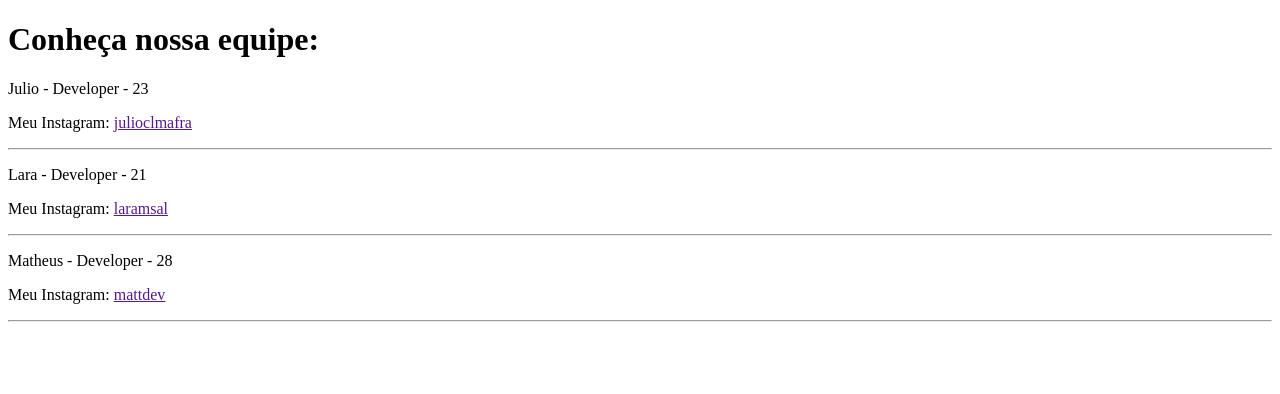
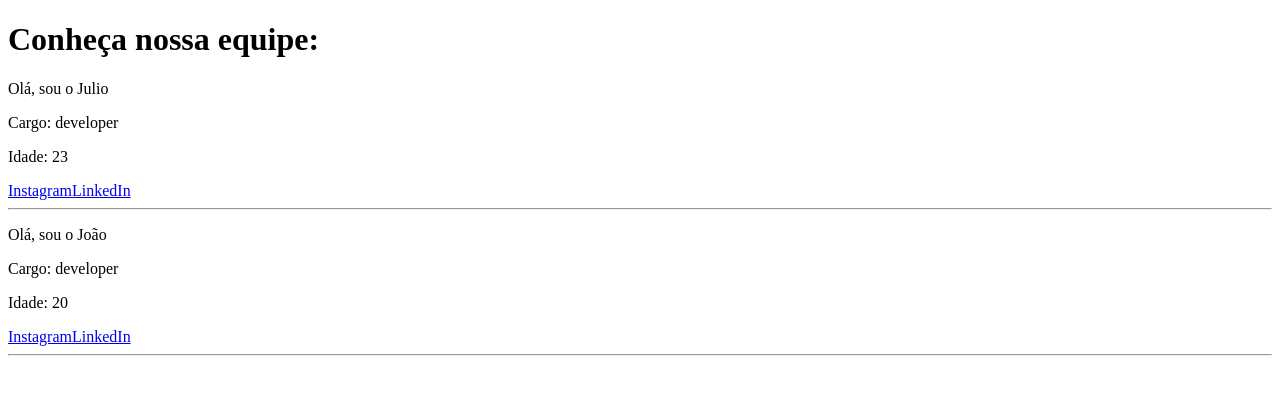
Before and after one commit to Julioclma/react-learning, a React (Create React App) app: page / in a window 1280 px wide. Shown: the top 394 px of the page. Built offline with nearby package versions, Linux system fonts and the light colour scheme.

Commit message:
Class components

```diff
--- a/src/App.js
+++ b/src/App.js
@@ -1,38 +1,46 @@
-export default function App() {
+import React, { Component } from 'react';
 
-  const About = (props) => {
+class Equipe extends Component {
+  render() {
+    return (
+      <div>
+        <Sobre name={this.props.name} responsability={this.props.responsability} age={this.props.age} />
+        <hr />
+      </div>
+    );
+  }
+}
+
+class Sobre extends Component {
+  render() {
+    return (
+      <div>
+        <p>Olá, sou o {this.props.name}</p>
+        <p>Cargo: {this.props.responsability}</p>
+        <p>Idade: {this.props.age}</p>
+        <Social />
+      </div>
+    )
+  }
+}
+
+const Social = () => {
   return(
     <div>
-  <p>{props.name} - {props.responsability} - {props.age}</p>
-</div>
-
-    )
-  }
-
-  const Social = (props) => {
-    return(
-      <div>
-        <p>Meu Instagram: <a href="">{props.instagram}</a></p>
+      <a href="#">Instagram</a>
+      <a href="#">LinkedIn</a>
     </div>
   )
 }
 
-  const Equipe = (props) => {
-   return (
-    <div>
-      <About name={props.name} responsability={props.responsability} age={props.age}/>
-      <Social instagram={props.instagram}/>
-      <hr/>
-    </div>
-   );
-  }
+export default function App() {
+
 
   return (
     <div>
       <h1>Conheça nossa equipe: </h1>
-   <Equipe name="Julio" responsability="Developer" age="23" instagram="julioclmafra"/>
-   <Equipe name="Lara" responsability="Developer" age="21" instagram="laramsal"/>
-   <Equipe name="Matheus" responsability="Developer" age="28" instagram="mattdev"/>
+      <Equipe name="Julio" responsability="developer" age="23" />
+      <Equipe name="João" responsability="developer" age="20" />
     </div>
   )
 }
```
Lines whose indentation alone changed are shown as unchanged.
